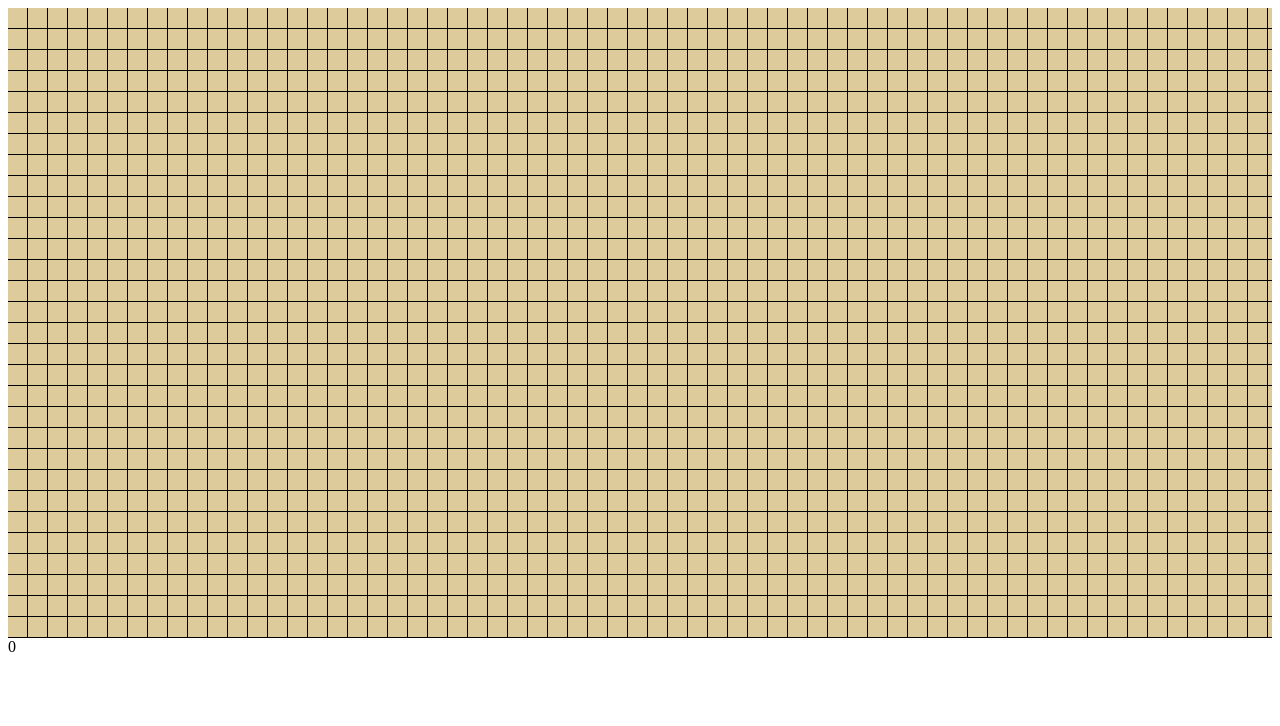
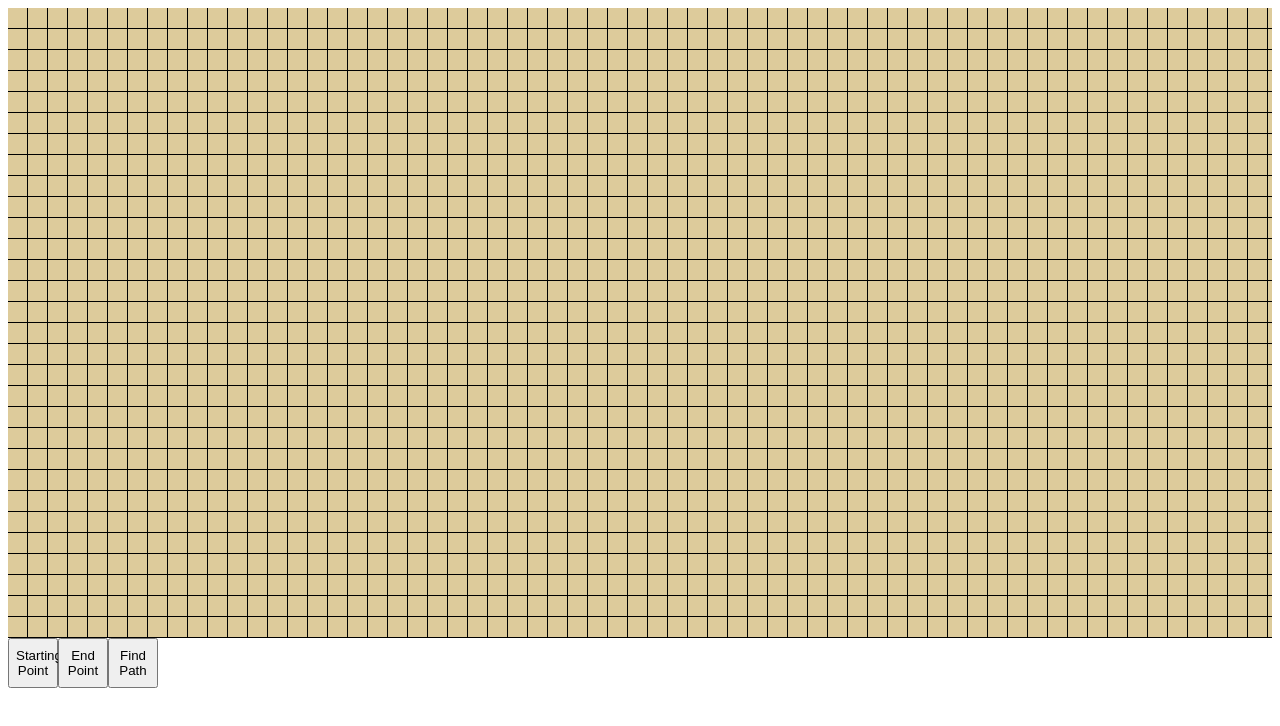
Before and after one commit to Aaron-cly/path-finding-visualization, a React app: page / in a window 1280 px wide. Built offline with nearby package versions, Linux system fonts and the light colour scheme.

Commit message:
added function buttons

```diff
--- a/src/index.css
+++ b/src/index.css
@@ -28,3 +28,12 @@
     display: flex;
     width: calc((var(--cellSize)) * 80);
 }
+
+button {
+    height: 50px;
+    width: 50px;
+}
+
+.button-wrapper {
+    height: auto;
+}
--- a/src/index.js
+++ b/src/index.js
@@ -6,6 +6,18 @@ const max_row = 30,
     max_col = 80;
 
 const cell_class = ["cell", "cell start", "cell end", "cell obstacle"];
+
+const cells_index = [],
+    col_index = [],
+    row_index = [];
+
+for (let i = 0; i < max_col; ++i) {
+    col_index.push(i);
+}
+
+for (let i = 0; i < max_row; ++i) {
+    row_index.push(i);
+}
 
 function Cell(props) {
     return (
@@ -19,6 +31,16 @@ function Cell(props) {
     );
 }
 
+function Start_point(props) {
+    return <button id="startpoint-button">Starting Point</button>;
+}
+function End_point(props) {
+    return <button id="endpoint-button">End Point</button>;
+}
+function Find_path(props) {
+    return <button id="findpath-button">Find Path</button>;
+}
+
 class Grid extends React.Component {
     constructor(props) {
         super(props);
@@ -26,6 +48,7 @@ class Grid extends React.Component {
             pressed: false,
             //cells stores the state of each cell (0:free space; 1:start; 2:end; 3:obstacle)
             cells: Array(max_row * max_col).fill(0),
+            object: 3,
         };
     }
 
@@ -40,6 +63,25 @@ class Grid extends React.Component {
                 onMouseOver={() => this.handleSelect(i)}
             />
         );
+    }
+
+    renderButtons() {
+        return (
+            <div>
+                <Start_point />
+                <End_point />
+                <Find_path />
+            </div>
+        );
+    }
+
+    handleStartButton() {
+        if (this.state.object === 3) {
+            this.setState({
+                object: 3,
+            });
+        } else {
+        }
     }
 
     handlePress(i) {
@@ -68,20 +110,7 @@ class Grid extends React.Component {
     }
 
     render() {
-        const cells_index = [];
-        const col_index = [];
-        const row_index = [];
-        const cells = [];
-        const cols = [];
         const rows = [];
-
-        for (let i = 0; i < max_col; ++i) {
-            col_index.push(i);
-        }
-
-        for (let i = 0; i < max_row; ++i) {
-            row_index.push(i);
-        }
 
         //for each row insert cols
         for (const [index_row, value_row] of row_index.entries()) {
@@ -102,7 +131,7 @@ class Grid extends React.Component {
         return (
             <div>
                 <div className="grid">{rows}</div>
-                <div>{this.state.cells[0]}</div>
+                <div className="button-wrapper">{this.renderButtons()}</div>
             </div>
         );
     }
```
Also changed, not shown: 1 other file.
